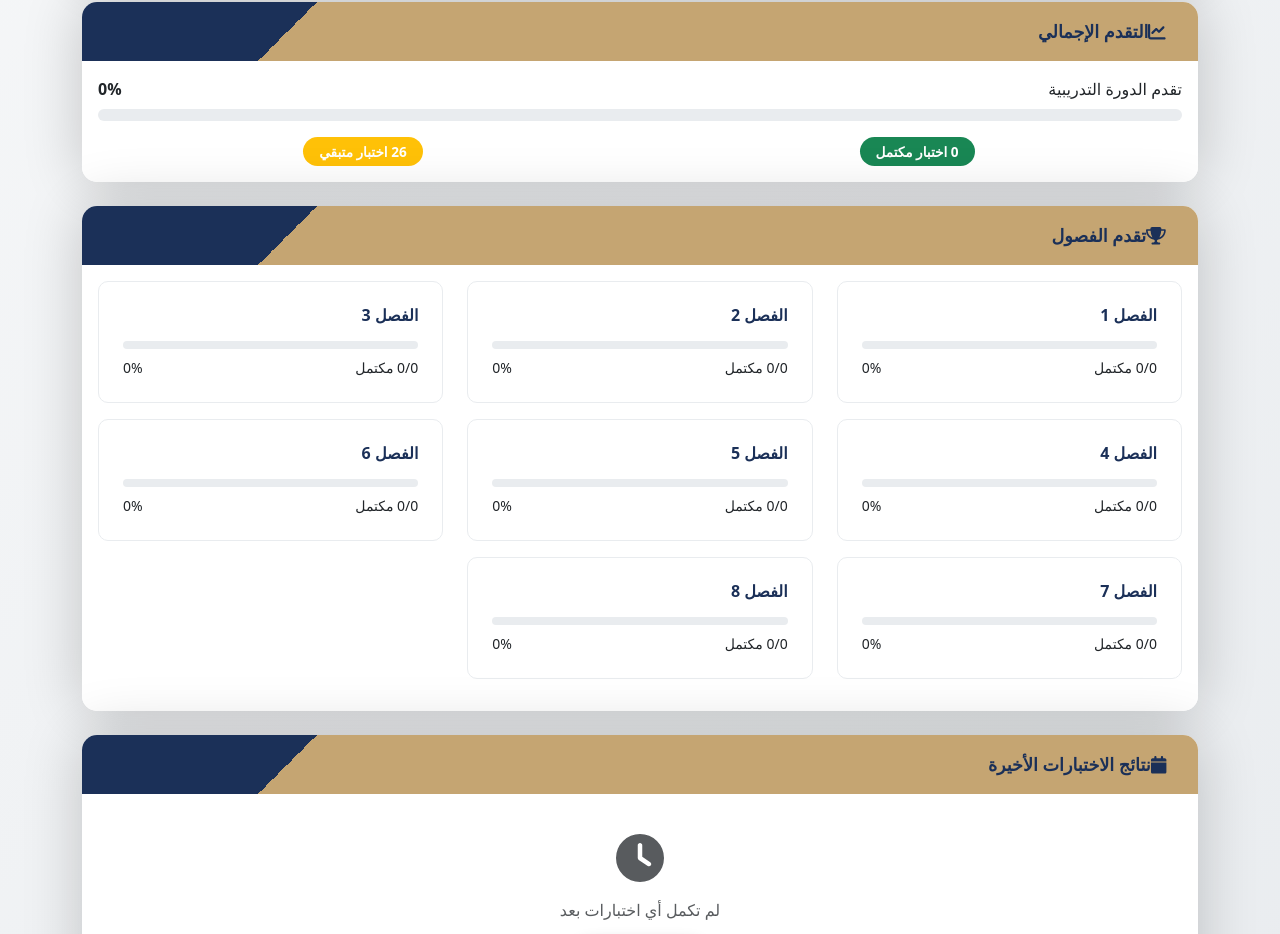
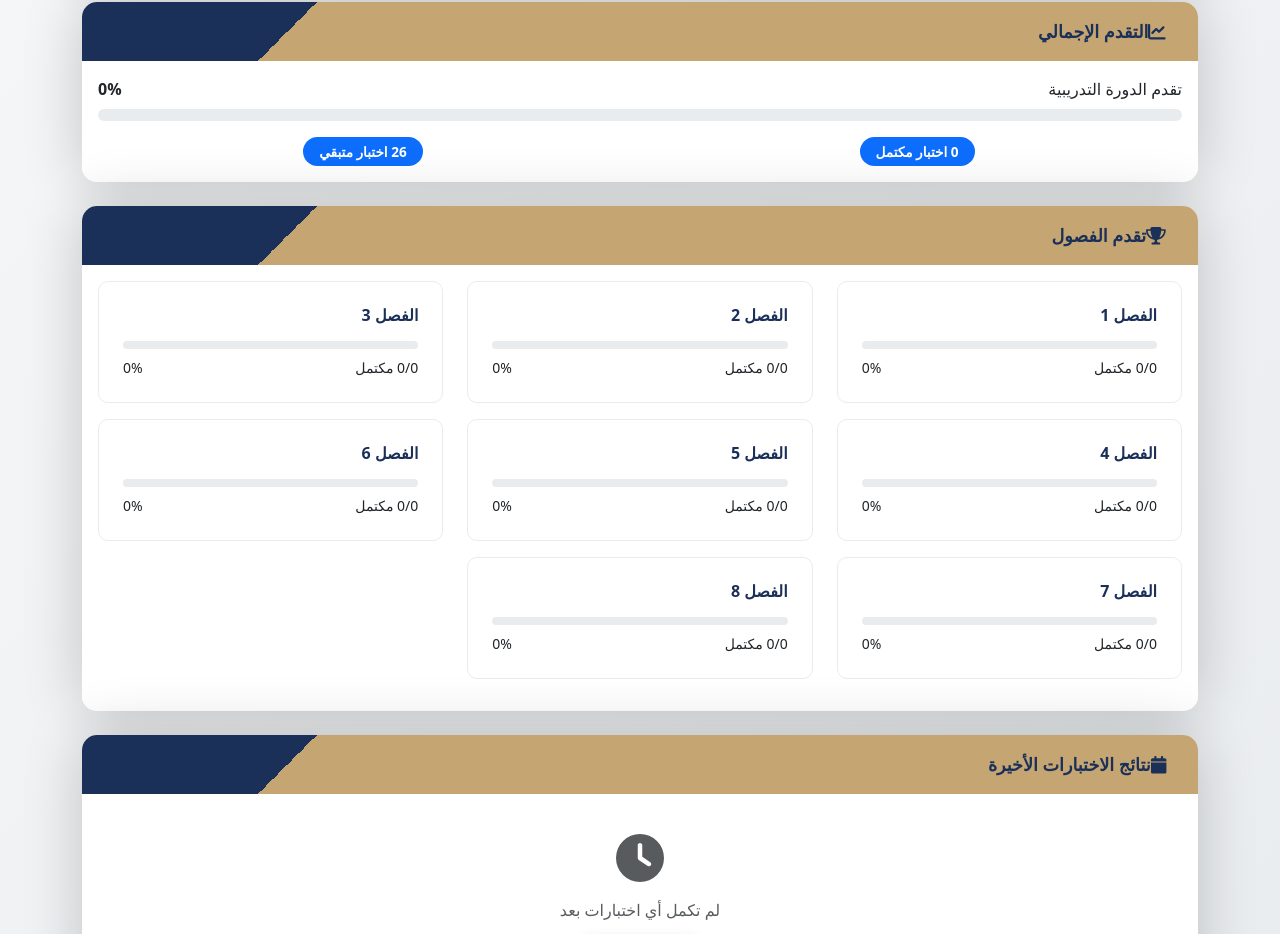
Before and after one commit to xmkabel/physical-education-platform, a React (Vite) app: page /dashboard in a window 1280 px wide. Shown: the part 817-1751 px from the top of the page. Built offline with nearby package versions, Linux system fonts and the light colour scheme.

Commit message:
style: update quiz badges to gold and navy to match website theme

```diff
--- a/src/components/Dashboard/Dashboard.jsx
+++ b/src/components/Dashboard/Dashboard.jsx
@@ -7,9 +7,11 @@ import {
   faTrophy,
   faCalendar,
   faArrowLeft,
+  faArrowRight,
   faClock,
   faPercent,
-  faListAlt
+  faListAlt,
+  faSignOut
 } from '@fortawesome/free-solid-svg-icons';
 import { useNavigate } from "react-router-dom";
 import './Dashboard.css';
@@ -165,12 +167,12 @@ function Dashboard({
             </div>
             <Row className="text-center">
               <Col>
-                <Badge bg="success" className="badge">
+                <Badge className="badge completed-quizzes">
                   {studentData.completedQuizzes} اختبار مكتمل
                 </Badge>
               </Col>
               <Col>
-                <Badge bg="warning" className="badge">
+                <Badge className="badge remaining-quizzes">
                   {studentData.remainingQuizzes} اختبار متبقي
                 </Badge>
               </Col>
```
